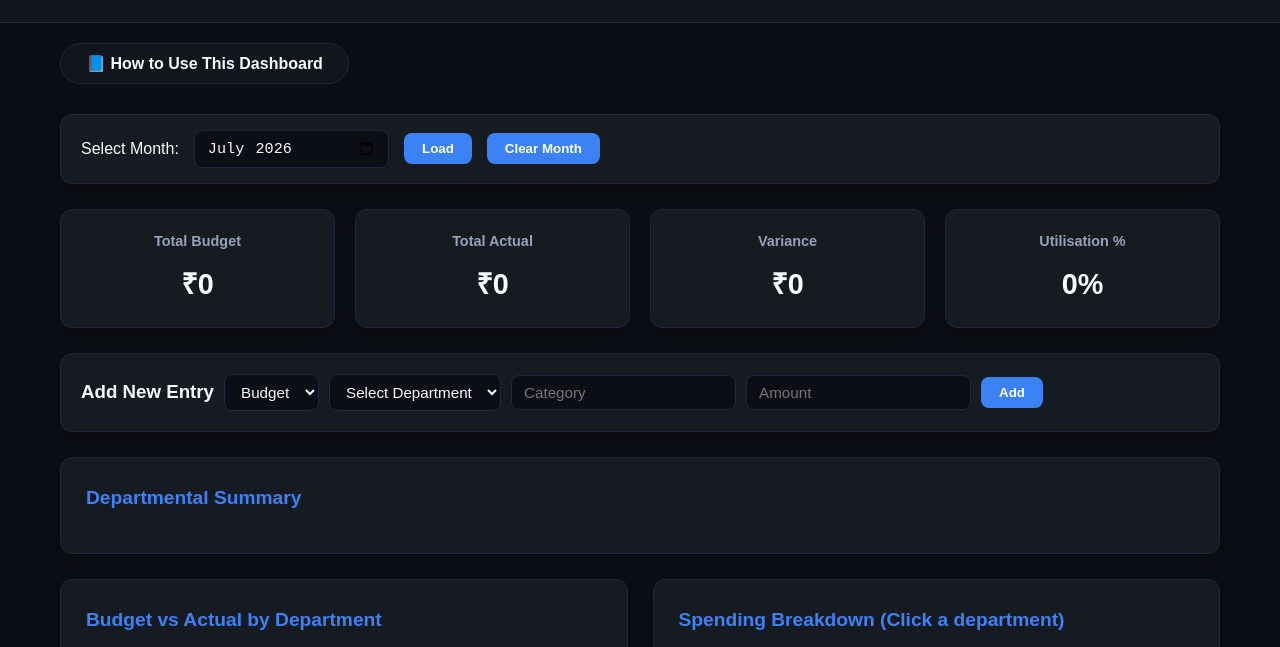
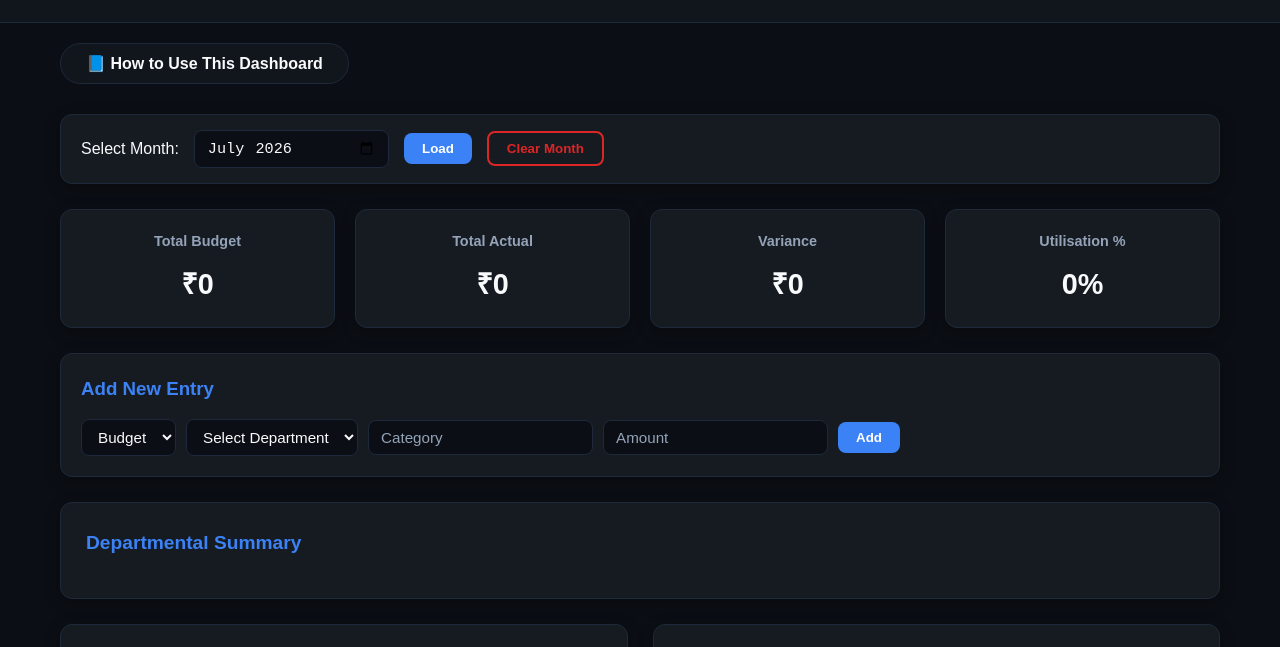
Before and after one commit to yjoshi7/budget-actual-dashboard, a plain HTML site: page index.html in a window 1280 px wide. Shown: the part 109-756 px from the top of the page. Drawn offline with nearby package versions, Linux system fonts and the light colour scheme.

Commit message:
Update styles.css

```diff
--- a/styles.css
+++ b/styles.css
@@ -1,17 +1,18 @@
 /* ===================================================
-   Budget vs Actual Dashboard – Dark Portfolio Theme
+   Budget vs Actual Dashboard – Portfolio Dark Theme
+   Matches: #0B0E14, #161B22, #1E293B, #3B82F6
 =================================================== */
 :root {
-  --primary: #0F172A;     /* deep navy */
-  --secondary: #3B82F6;   /* accent blue */
-  --accent: #14B8A6;      /* teal (rarely used) */
+  --primary: #0F172A;
+  --secondary: #3B82F6;
+  --accent: #14B8A6;
   --success: #10B981;
   --danger: #DC2626;
-  --bg: #0B0E14;          /* main background */
-  --card-bg: #161B22;     /* card / form background */
-  --text: #F8FAFC;        /* main text */
-  --muted: #94A3B8;       /* secondary text */
-  --border: #1E293B;      /* subtle border */
+  --bg: #0B0E14;
+  --card-bg: #161B22;
+  --text: #F8FAFC;
+  --muted: #94A3B8;
+  --border: #1E293B;
   --radius: 12px;
   --shadow: 0 4px 15px rgba(0,0,0,0.3);
 }
@@ -62,11 +63,15 @@ header p {
   box-shadow: var(--shadow);
   border: 1px solid var(--border);
 }
+.toolbar label {
+  color: var(--text);
+  font-weight: 500;
+}
 .toolbar input[type="month"] {
   padding: 8px 12px;
   border: 1px solid var(--border);
   border-radius: 8px;
-  background: #0B0E14;
+  background: var(--bg);
   color: var(--text);
   font-size: 0.95rem;
 }
@@ -85,6 +90,15 @@ button {
 }
 button:hover {
   background: #2563EB;
+}
+#clearBtn {
+  background: transparent;
+  border: 2px solid var(--danger);
+  color: var(--danger);
+}
+#clearBtn:hover {
+  background: var(--danger);
+  color: #fff;
 }
 
 /* KPI Cards */
@@ -141,18 +155,26 @@ button:hover {
   margin-bottom: 25px;
   border: 1px solid var(--border);
 }
+.form-card h3 {
+  width: 100%;
+  margin-bottom: 5px;
+  color: var(--secondary);
+}
 .form-card select,
 .form-card input {
   padding: 8px 12px;
   border-radius: 8px;
   border: 1px solid var(--border);
-  background: #0B0E14;
+  background: var(--bg);
   color: var(--text);
   font-family: 'Poppins', sans-serif;
   font-size: 0.95rem;
 }
 .form-card select {
   color: var(--text);
+}
+.form-card input::placeholder {
+  color: var(--muted);
 }
 
 /* Tables */
@@ -199,6 +221,9 @@ tr:hover td {
 #drilldownPanel {
   margin-top: 25px;
 }
+#drillTitle {
+  color: var(--secondary);
+}
 
 /* Drill-down totals row */
 #drillTable table tr:last-child {
@@ -244,6 +269,7 @@ tr:hover td {
   box-shadow: var(--shadow);
   line-height: 1.7;
   border: 1px solid var(--border);
+  color: var(--text);
 }
 .help-content ol {
   padding-left: 20px;
@@ -252,9 +278,13 @@ tr:hover td {
 .help-content li {
   margin-bottom: 8px;
 }
+.help-content strong {
+  color: var(--secondary);
+}
 
 /* Responsive */
 @media (max-width: 768px) {
   .kpi-row { grid-template-columns: repeat(2, 1fr); }
   .chart-row { grid-template-columns: 1fr; }
+  .form-card { flex-direction: column; align-items: stretch; }
 }
```
